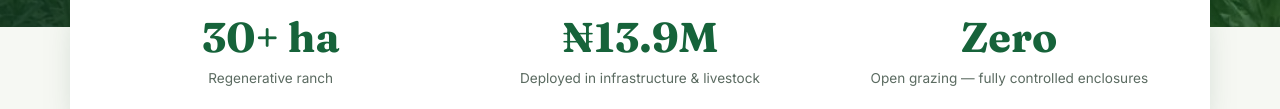
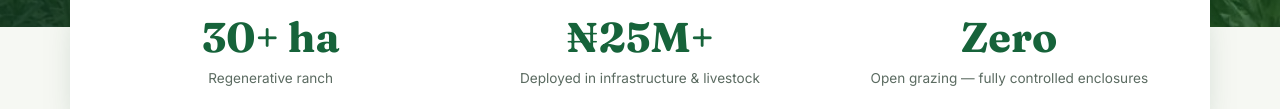
Before and after one commit to amsadiq/primeagrifuture, a plain HTML site: page index.html in a window 1280 px wide. Shown: the part 855-964 px from the top of the page. Drawn offline with Linux system fonts and the light colour scheme.

Commit message:
Update deployed capital stat to 25M+
Co-Authored-By: Claude Opus 4.8 <noreply@anthropic.com>

```diff
--- a/index.html
+++ b/index.html
@@ -71,7 +71,7 @@
         <span class="stat-label">Regenerative ranch</span>
       </div>
       <div class="stat reveal">
-        <span class="stat-num" data-prefix="₦" data-target="13.9" data-suffix="M">₦13.9M</span>
+        <span class="stat-num" data-prefix="₦" data-target="25" data-suffix="M+">₦25M+</span>
         <span class="stat-label">Deployed in infrastructure &amp; livestock</span>
       </div>
       <div class="stat reveal">
```
